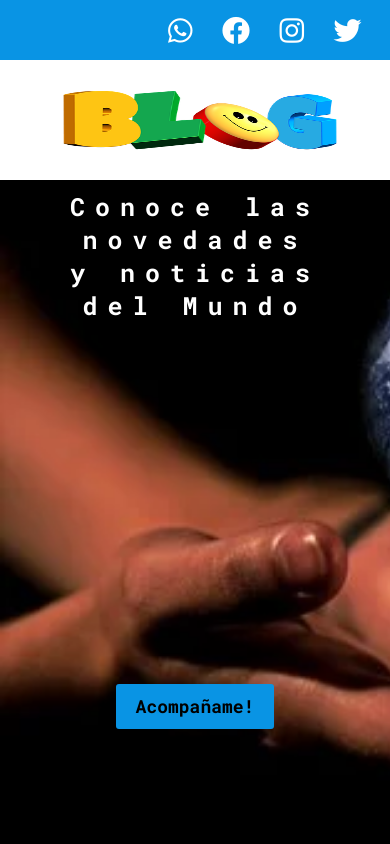
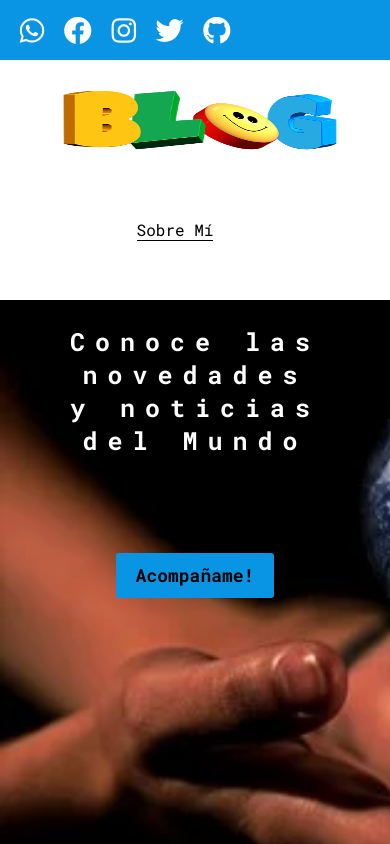
Before and after one commit to RExequiel/Template_Blog-personal-HTML-CSS, a plain HTML site: page index.html in a window 390 px wide. Drawn offline with Linux system fonts and the light colour scheme.

Commit message:
responsive design para mobile en el header

```diff
--- a/css/main.css
+++ b/css/main.css
@@ -133,7 +133,7 @@ body{
   display: grid;
   grid-column: 2;
   justify-items: center;
-  height: 900px;
+  height: 700px;
   margin-top: 10px;
 
 }
--- a/css/media-query.css
+++ b/css/media-query.css
@@ -62,29 +62,37 @@
 
 @media screen and (max-width: 500px){
     /*Pagina de Inicio */
-    .header__icons{
-        width: 100%;
-        padding: 0 5px 0;
-        margin: 0;
+    .header___icons{
+        justify-content: space-evenly;
+        justify-self: first baseline;
     }
-    .header__logo{
-        display: flex;
-        align-items: center;
+    .header__nav{
+        grid-template-columns: repeat(1, 1fr);
+        grid-template-rows: repeat (2,1fr);
+        height: 200px;
     }
     .header__logo, .header__link{
-        margin-right: 10px;
-        margin-left: 10px;
-    }
-    .header__logo img{
-        width: 150px;
+        justify-content: center;
+        height: 100px;
     }
 
     .main__container--text{
+        padding-top: 25px;
         font-size: 25px;
+        height: 250px;
+    }
+
+    .main{
+        margin-top: 120px;
+    }
+    .main__container{
+        margin-top: 0;
+        height: 300px;
     }
 
     /*Página de BLOGS */
     .main__blogs{
+        margin-top: 120px;
         padding: 0;
     }
     .main__news{
@@ -112,7 +120,8 @@
 
     /*Página de Blog*/
     .main__blog{
-        padding: 10px;
+        margin-top: 120px;
+        padding-top: 120px;
     }
     .main-blog__content img{
         padding: 0;
@@ -132,6 +141,7 @@
 
     /*Página de Perfil*/
     .profile{
+        margin-top: 120px;
         padding: 10px;
         display: grid;
     }
--- a/index.html
+++ b/index.html
@@ -5,9 +5,9 @@
         <meta http-equiv="X-UA-Compatible" content="IE=edge">
         <meta name="viewport" content="width=device-width, initial-scale=1.0">
         <title>Blog Personal</title>
-        <link rel="stylesheet" href="css/main.css">
-        <link rel="stylesheet" href="css/all.min.css">
-        <link rel="stylesheet" href="css/media-query.css">
+        <link rel="stylesheet" href="./css/main.css">
+        <link rel="stylesheet" href="./css/all.min.css">
+        <link rel="stylesheet" href="./css/media-query.css">
         <link rel="icon" href="iconodeblog.ico">
     </head>
     <body class="body">
```
Also changed, not shown: blog.html (+0 -3 lines).
